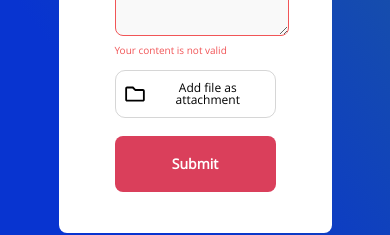
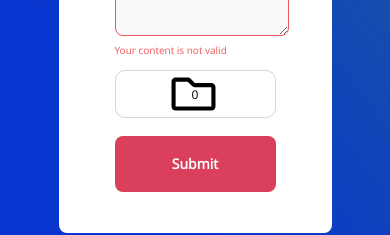
Before and after one commit to AlexChorniy/Halo-Lab, a React app: page /dashboard in a window 390 px wide. Shown: the part 689-924 px from the top of the page. Built offline with nearby package versions, Linux system fonts and the light colour scheme.

Commit message:
Add file upload

```diff
--- a/dev/components/Dashboard/Dashboard.js
+++ b/dev/components/Dashboard/Dashboard.js
@@ -1,4 +1,4 @@
-import React from 'react';
+import React, { useState, useEffect } from 'react';
 import UploadSVG from '../../assets/img/folder-regular.svg';
 
 import {
@@ -23,6 +23,14 @@ import {
 } from './styles';
 
 const Dashboard = () => {
+    const [getFiles, setFiles] = useState([]);
+    const clientWidth = window.innerWidth;
+    const fileSelectedHandler = (event) => {
+        const newFile = event.target.files[0];
+        setFiles([...getFiles, newFile]);
+
+    };
+
     return (
         <Wrapper>
             <Top>
@@ -74,10 +82,10 @@ const Dashboard = () => {
                     </TextInputContainer>
                 </InputElement>
                 <UploadContainer>
-                    <UploadLabel><FileSvgUpload src={UploadSVG} />Add file as attachment</UploadLabel>
-                    <UploadFileCounter>3 files attached</UploadFileCounter>
+                    <UploadLabel><FileSvgUpload src={UploadSVG} />{clientWidth <= 831 ? "" : 'Add file as attachment'}</UploadLabel>
+                    <UploadFileCounter>{clientWidth <= 831 ? getFiles.length : `${getFiles.length} files attached`} </UploadFileCounter>
                 </UploadContainer>
-                <Upload />
+                <Upload onChange={fileSelectedHandler} />
             </Center>
             <Bottom>
                 <Button>Submit</Button>
--- a/dev/components/Dashboard/styles.js
+++ b/dev/components/Dashboard/styles.js
@@ -122,6 +122,7 @@ export const UploadContainer = styled.div`
     overflow: hidden;
     padding-left: 24px;
     padding-right: 24px;
+    position: relative;
     @media (max-width: 831px) {
        margin-top: 60px;
        padding-left: 8px;
@@ -130,13 +131,15 @@ export const UploadContainer = styled.div`
     }
 `;
 
-export const FileSvgUpload = styled.img`
+export const FileSvgUpload = styled.img.attrs(() => ({}))`
   width: 24px;
   height: 20px;
   fill: #333333;
   margin-right: 16px;
   @media (max-width: 831px) {
     margin-right: 3px;
+    width: 53px;
+    height: 44px;
   };
 `;
 
@@ -156,7 +159,7 @@ export const Upload = styled.input.attrs(() => ({
 export const UploadLabel = styled.label.attrs(() => ({
     htmlFor: "upload"
 }))`
-    width: 100%;
+    width: 50%;
     height: 100%;
     display: flex;
     align-items: center;
@@ -166,6 +169,7 @@ export const UploadLabel = styled.label.attrs(() => ({
     font-size: 14px;
     word-break: normal;
     @media (max-width: 831px) {
+        width: 100%;
         font-size: 12px;
         justify-content: center;
         text-align: center;
@@ -179,7 +183,8 @@ export const UploadFileCounter = styled.div`
     font-size: 14px;
     @media (max-width: 831px) {
         font-size: 12px;
-        display: none;
+        margin-top: 3px;
+        position: absolute;
     }
 `;
 
```
Also changed, not shown: dev/assets/img/folder-regular.svg.
